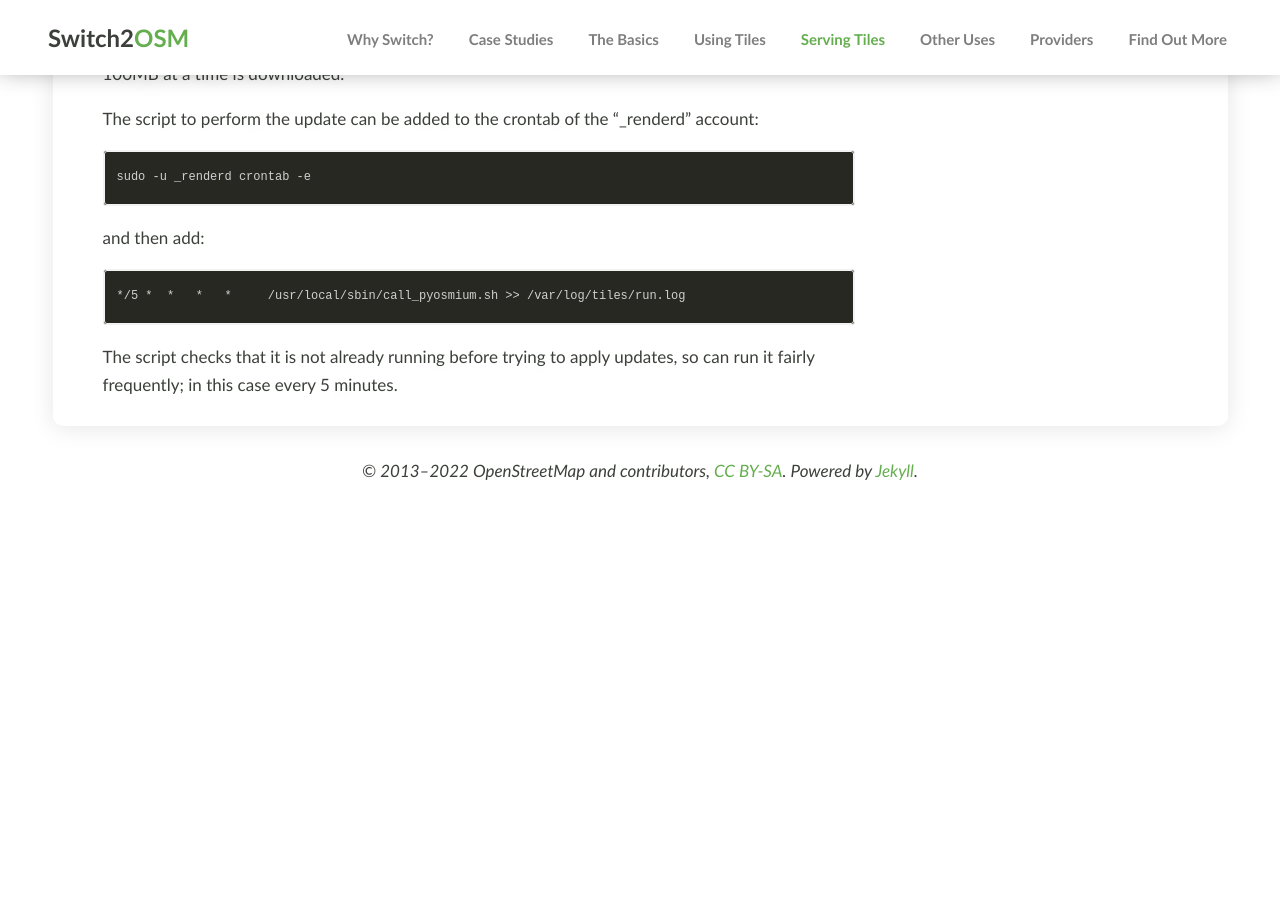
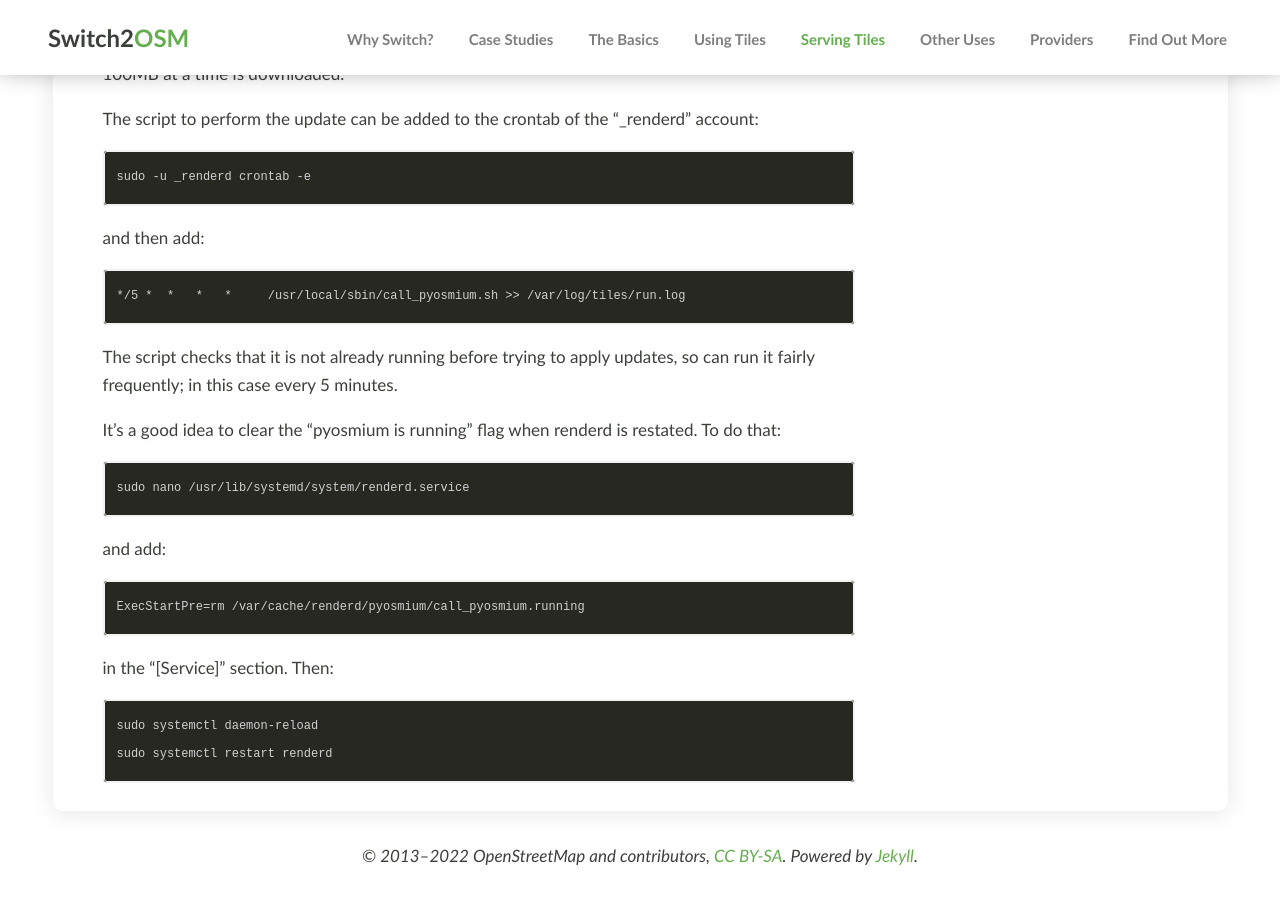
Before and after one commit to switch2osm/switch2osm, a Jekyll site: the page built from serving-tiles/updating-as-people-edit-pyosmium.md, in a window 1280 px wide and 900 px high, scrolled down 3646 px. Built offline with Jekyll 4.4.1, drawn with Linux system fonts in a browser that asks for light colours; comment, search, counter and statistics services are not loaded; before the commit the page ends 4161 px from its top, so only the background shows below that.

Commit message:
Update updating-as-people-edit-pyosmium.md
Add  "ExecStartPre=rm /var/cache/renderd/pyosmium/call_pyosmium.running"

```diff
--- a/serving-tiles/updating-as-people-edit-pyosmium.md
+++ b/serving-tiles/updating-as-people-edit-pyosmium.md
@@ -108,3 +108,16 @@ and then add:
     */5 *  *   *   *     /usr/local/sbin/call_pyosmium.sh >> /var/log/tiles/run.log
 
 The script checks that it is not already running before trying to apply updates, so can run it fairly frequently; in this case every 5 minutes.
+
+It's a good idea to clear the "pyosmium is running" flag when renderd is restated.  To do that:
+
+    sudo nano /usr/lib/systemd/system/renderd.service
+
+and add:
+
+    ExecStartPre=rm /var/cache/renderd/pyosmium/call_pyosmium.running
+
+in the "[Service]" section.  Then:
+
+    sudo systemctl daemon-reload
+    sudo systemctl restart renderd
```
